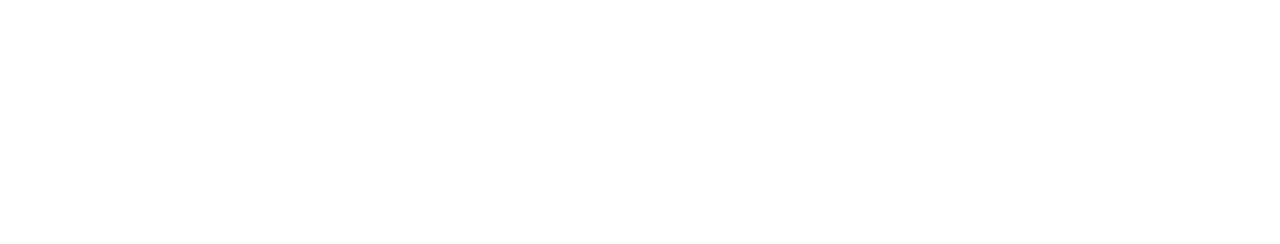
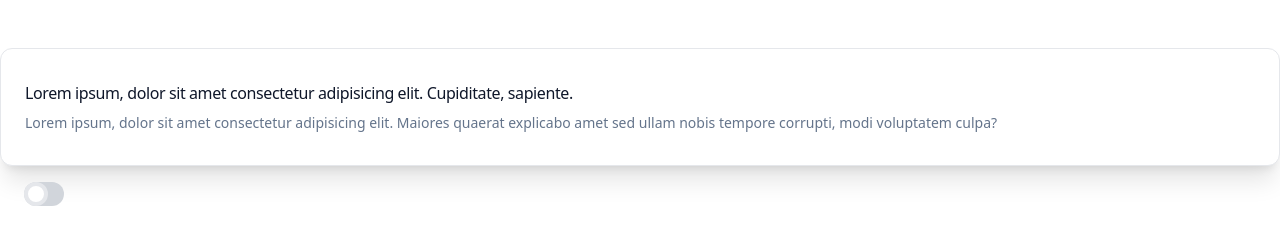
Before and after one commit to johnoneworks/udemy-tailwind-from-scratch, a plain HTML site: page tailwind-sandbox/18-dark-mode/index.html in a window 1280 px wide. Drawn offline with nearby package versions, Linux system fonts and the light colour scheme.

Commit message:
section 24

```diff
--- a/tailwind-sandbox/18-dark-mode/index.html
+++ b/tailwind-sandbox/18-dark-mode/index.html
@@ -1,14 +1,68 @@
 <!DOCTYPE html>
-<html lang="en" class="dark">
+<html lang="en">
   <head>
     <meta charset="UTF-8" />
     <meta http-equiv="X-UA-Compatible" content="IE=edge" />
     <meta name="viewport" content="width=device-width, initial-scale=1.0" />
     <script src="https://cdn.tailwindcss.com"></script>
+    <script>
+      tailwind.config = {
+        darkMode: "class"
+      }
+    </script>
+    <style>
+      .toggle-checkbox:checked {
+        right: 0;
+        border-color: #68d391;
+      }
+
+      .toggle-checkbox:checked + .toggle-label {
+        background: #68d391;
+      }
+    </style>
     <title>Dark Mode</title>
   </head>
   <body>
     <!-- By default, you can have your project use whatever mode your OS is using. You can use "dark:{class}". You can also set your config to use a class instead of using your OS mode -->
+    <div class="
+      container
+      mx-auto mt-12
+      bg-white dark:bg-slate-900
+      rounded-xl
+      px-6
+      py-8
+      shadow-xl
+      border
+    ">
+      <h3 class="text-slate-900 dark:text-white font-medium tracking-tight">
+        Lorem ipsum, dolor sit amet consectetur adipisicing elit. Cupiditate, sapiente.
+      </h3>
+      <p class="text-slate-500 dark:text-slate-400 mt-2 text-sm">
+        Lorem ipsum, dolor sit amet consectetur adipisicing elit. Maiores quaerat explicabo amet sed ullam nobis tempore corrupti, modi voluptatem culpa?
+      </p>
+    </div>
+
+    <div class="relative inline-block w-10 mr-2 ml-6 mt-4 align-middle select-none transition duration-200 ease-in">
+      <input
+        type="checkbox"
+        name="toggle"
+        id="toggle"
+        class="toggle-checkbox absolute block w-6 h-6 rounded-full bg-white border-4 appearance-none cursor-pointer"
+      />
+      <label for="toggle" class="toggle-label block overflow-hidden h-6 rounded-full bg-gray-300 cursor-pointer"></label>
+    </div>
+
+    <script>
+      document.getElementById("toggle").addEventListener("change",
+        function() {
+          if (this.checked) {
+            document.documentElement.classList.add("dark");
+          } else {
+            document.documentElement.classList.remove("dark");
+          }
+        }
+      )
+    </script>
   </body>
 </html>
 
```
